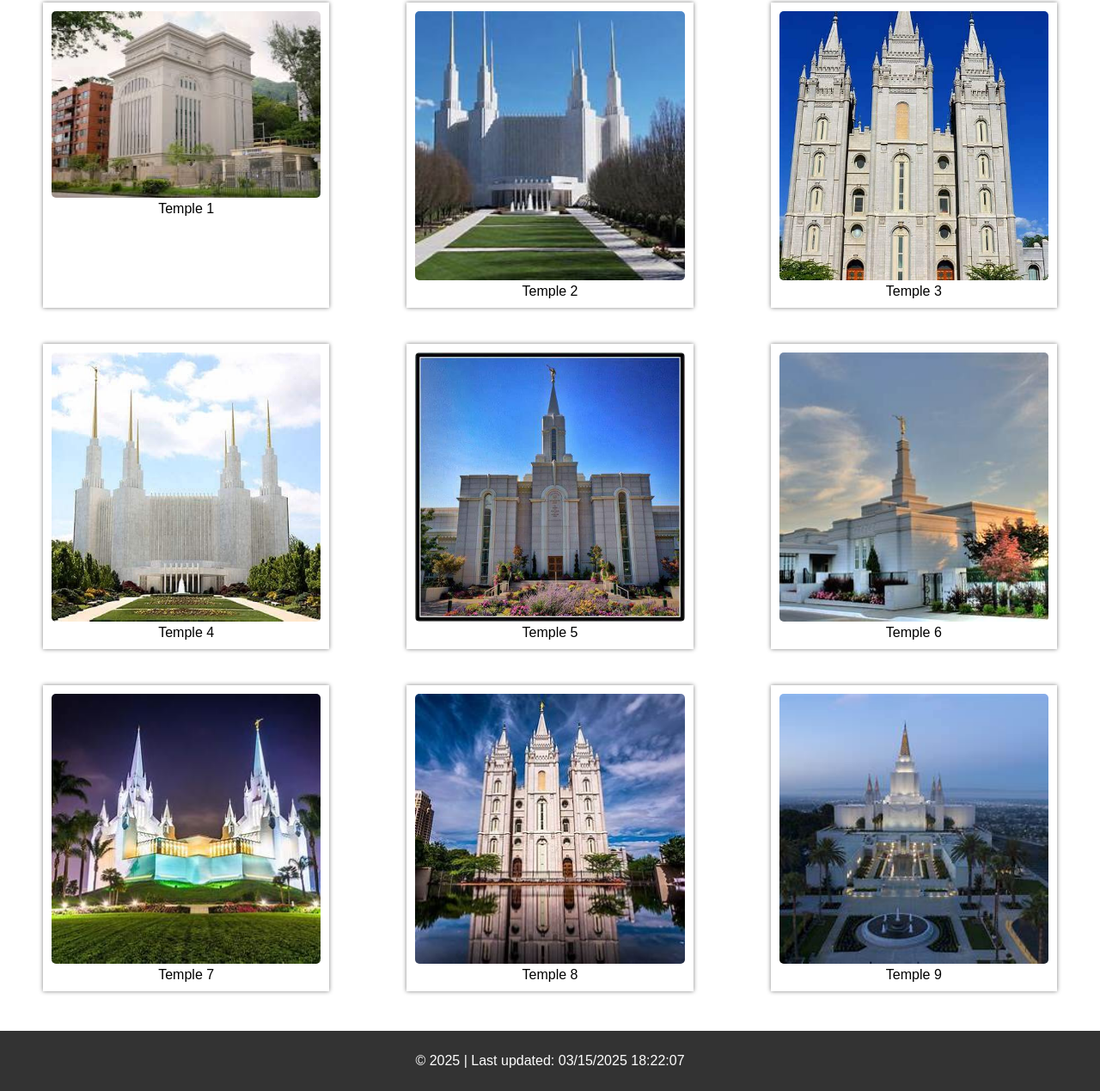
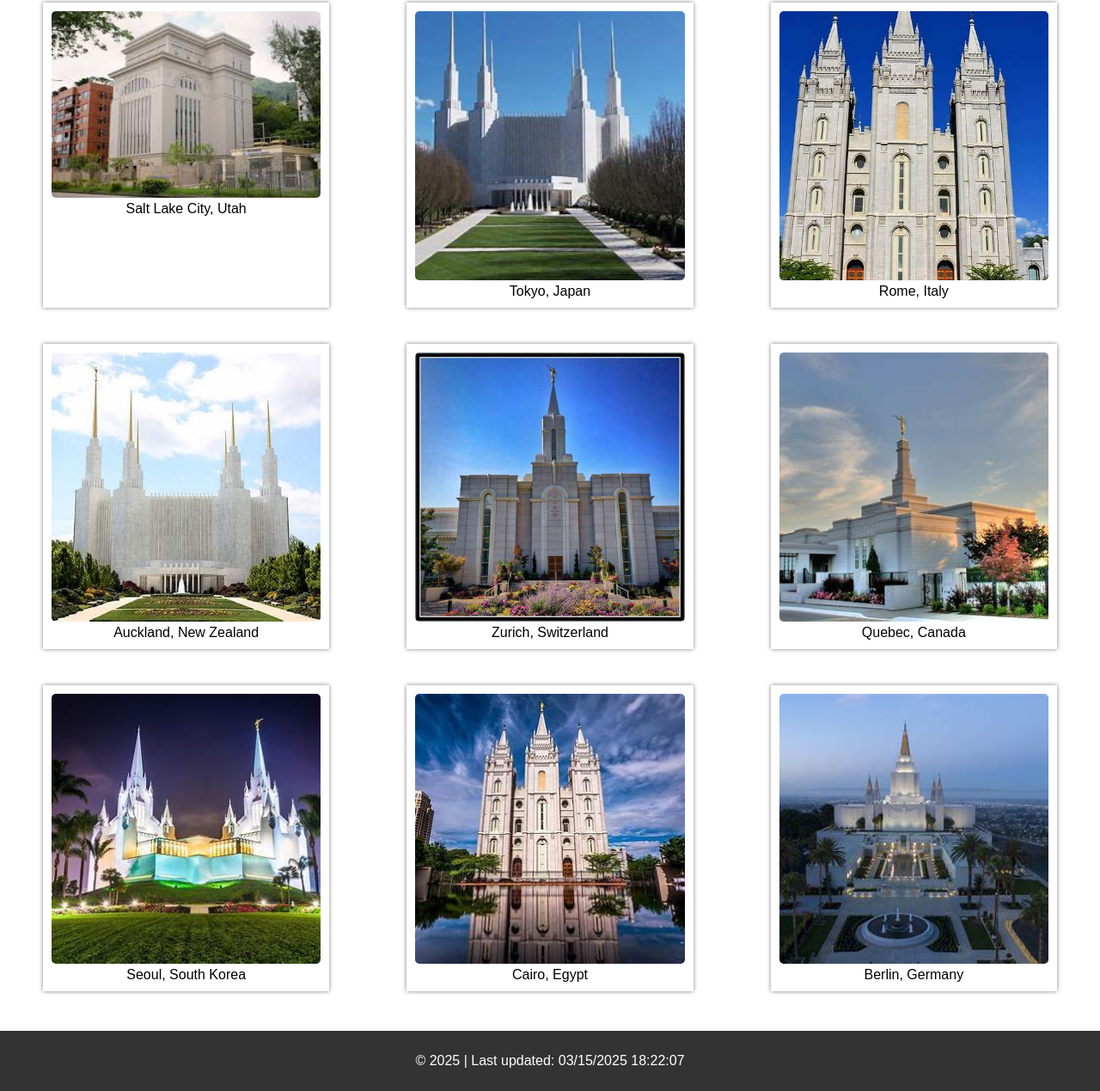
Before and after one commit to gumboguru01/wdd131, a plain HTML site: page temples.html in a window 1280 px wide. Shown: the part 393-1662 px from the top of the page at 86% size. Drawn offline with Linux system fonts and the light colour scheme.

Commit message:
initial commit

```diff
--- a/temples.html
+++ b/temples.html
@@ -29,39 +29,39 @@
         <section class="gallery">
             <figure>
                 <img src="images/temple1.webp" alt="Temple 1">
-                <figcaption>Temple 1</figcaption>
+                <figcaption>Salt Lake City, Utah</figcaption>
             </figure>
             <figure>
                 <img src="images/temple2.webp" alt="Temple 2">
-                <figcaption>Temple 2</figcaption>
+                <figcaption>Tokyo, Japan</figcaption>
             </figure>
             <figure>
                 <img src="images/temple3.webp" alt="Temple 3">
-                <figcaption>Temple 3</figcaption>
+                <figcaption>Rome, Italy </figcaption>
             </figure>
             <figure>
                 <img src="images/temple4.webp" alt="Temple 4">
-                <figcaption>Temple 4</figcaption>
+                <figcaption>Auckland, New Zealand</figcaption>
             </figure>
             <figure>
                 <img src="images/temple5.webp" alt="Temple 5">
-                <figcaption>Temple 5</figcaption>
+                <figcaption>Zurich, Switzerland</figcaption>
             </figure>
             <figure>
                 <img src="images/temple6.webp" alt="Temple 6">
-                <figcaption>Temple 6</figcaption>
+                <figcaption>Quebec, Canada</figcaption>
             </figure>
             <figure>
                 <img src="images/temple7.webp" alt="Temple 7">
-                <figcaption>Temple 7</figcaption>
+                <figcaption>Seoul, South Korea </figcaption>
             </figure>
             <figure>
                 <img src="images/temple8.webp" alt="Temple 8">
-                <figcaption>Temple 8</figcaption>
+                <figcaption>Cairo, Egypt</figcaption>
             </figure>
             <figure>
                 <img src="images/temple9.webp" alt="Temple 9">
-                <figcaption>Temple 9</figcaption>
+                <figcaption>Berlin, Germany</figcaption>
             </figure>
 
         </section>
```
